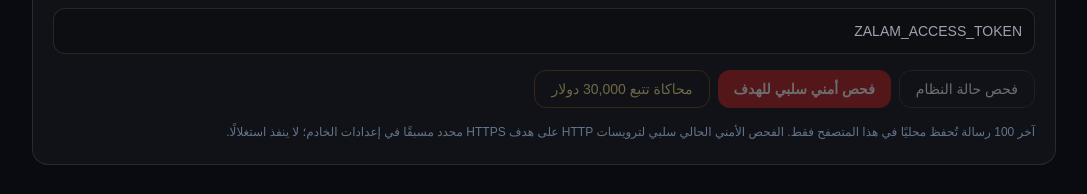
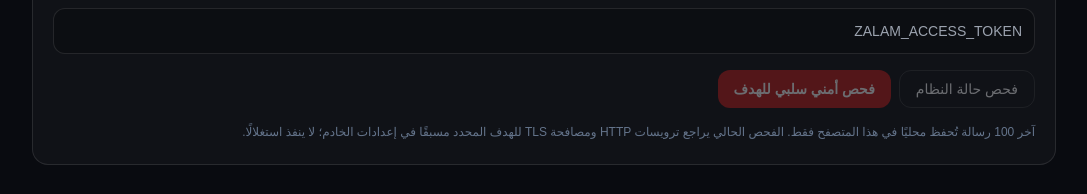
Before and after one commit to jovanexpress713-jpg/zalam-ai, a Next.js app: page / in a window 1280 px wide. Shown: the part 252-446 px from the top of the page, without its empty margins (96-1183 px from the left). Built offline with nearby package versions, Linux system fonts and the light colour scheme.

Commit message:
Remove synthetic finance demo and show TLS assessment

```diff
--- a/src/app/page.tsx
+++ b/src/app/page.tsx
@@ -3,10 +3,10 @@
 import { FormEvent, useEffect, useState } from "react";
 
 type Message = { role: "user" | "assistant"; content: string };
-type FinancialSimulation = { requestedAmount:number; currency:string; wallets:string[]; transfers:{id:string;from:string;to:string;amount:number;sequence:number}[]; detection:{suspiciousLayeringDetected:boolean;linkedWalletCount:number;linkedTransferCount:number;sourceToDestinationTraceable:boolean;severity:string;findings:string[]}; notice:string };
 type ScanResult = {
   target: string;
   mode: string;
+  tls?: { authorized: boolean; authorizationError: string | null; protocol: string | null; cipher: string | null; certificateValidTo: string | null };
   httpStatus: number;
   checkedAt: string;
   summary: { total: number; passed: number; needsReview: number };
@@ -24,8 +24,6 @@ export default function Home() {
   const [labBusy, setLabBusy] = useState(false);
   const [labMessage, setLabMessage] = useState("");
   const [scanResult, setScanResult] = useState<ScanResult | null>(null);
-  const [simulation, setSimulation] = useState<FinancialSimulation | null>(null);
-  const [simulationBusy, setSimulationBusy] = useState(false);
   const [runtimeInfo, setRuntimeInfo] = useState<{state:string;provider:{configured:boolean};securityLab:{configured:boolean;mode:string}} | null>(null);
 
   useEffect(() => {
@@ -72,25 +70,6 @@ export default function Home() {
     } catch (error) {
       setLabMessage(error instanceof Error ? error.message : "تعذر فحص الحالة");
     } finally { setLabBusy(false); }
-  }
-
-  async function runFinancialSimulation() {
-    if (!accessToken.trim() || simulationBusy) return;
-    setSimulationBusy(true);
-    setSimulation(null);
-    try {
-      const response = await fetch("/api/security/financial-simulation", {
-        method: "POST",
-        headers: { "Content-Type": "application/json", "x-zalam-access-token": accessToken.trim() },
-        body: JSON.stringify({ amount: 30000 }),
-        cache: "no-store"
-      });
-      const data = await response.json();
-      if (!response.ok) throw new Error(data.error || "تعذرت المحاكاة");
-      setSimulation(data);
-    } catch (error) {
-      setLabMessage(error instanceof Error ? error.message : "تعذرت المحاكاة");
-    } finally { setSimulationBusy(false); }
   }
 
   async function runPassiveScan() {
@@ -169,7 +148,6 @@ export default function Home() {
           <div className="mt-4 flex flex-wrap gap-2">
             <button type="button" disabled={!accessToken.trim() || labBusy} onClick={loadStatus} className="rounded-xl border border-white/15 px-4 py-2 text-sm disabled:opacity-40">{labBusy ? "جارٍ الفحص..." : "فحص حالة النظام"}</button>
             <button type="button" disabled={!accessToken.trim() || labBusy} onClick={runPassiveScan} className="rounded-xl bg-red-700 px-4 py-2 text-sm font-bold disabled:opacity-40">{labBusy ? "جارٍ التنفيذ..." : "فحص أمني سلبي للهدف"}</button>
-            <button type="button" disabled={!accessToken.trim() || simulationBusy} onClick={runFinancialSimulation} className="rounded-xl border border-amber-500/40 px-4 py-2 text-sm text-amber-200 disabled:opacity-40">{simulationBusy ? "جارٍ تشغيل المحاكاة..." : "محاكاة تتبع 30,000 دولار"}</button>
           </div>
           {runtimeInfo && <div className="mt-4 grid gap-2 rounded-xl bg-black/20 p-4 text-sm sm:grid-cols-3">
             <p>المزوّد: <b>{runtimeInfo.provider.configured ? "مُعدّ" : "يحتاج إعدادًا"}</b></p>
@@ -177,21 +155,14 @@ export default function Home() {
             <p>الحالة: <b>{runtimeInfo.state}</b></p>
           </div>}
           {labMessage && <p className="mt-3 text-sm text-slate-300">{labMessage}</p>}
-          {simulation && <div className="mt-4 rounded-xl border border-amber-500/30 bg-amber-950/10 p-4">
-            <b>محاكاة مالية اصطناعية — {simulation.requestedAmount.toLocaleString()} {simulation.currency}</b>
-            <p className="mt-2 text-sm">تم ربط {simulation.detection.linkedWalletCount} محافظ و{simulation.detection.linkedTransferCount} تحويلات.</p>
-            <p className="mt-1 text-sm">اكتشاف التسلسل المشبوه: <b>{simulation.detection.suspiciousLayeringDetected ? "تم اكتشافه" : "لم يُكتشف"}</b> · إمكانية تتبع المصدر: <b>{simulation.detection.sourceToDestinationTraceable ? "نعم" : "لا"}</b></p>
-            <ol className="mt-3 space-y-2">{simulation.transfers.map(tx => <li key={tx.id} className="rounded-lg bg-black/20 p-2 text-xs">{tx.id}: {tx.from} ← {tx.to} · {tx.amount.toLocaleString()} USD تجريبي</li>)}</ol>
-            <p className="mt-3 text-xs text-slate-400">{simulation.notice}</p>
-          </div>}
           {scanResult && <div className="mt-4 rounded-xl border border-white/10 p-4">
-            <div className="flex flex-wrap justify-between gap-2"><b>نتيجة الفحص: {scanResult.target}</b><span className="text-xs text-slate-400">HTTP {scanResult.httpStatus}</span></div>
+            <div className="flex flex-wrap justify-between gap-2"><b>نتيجة الفحص: {scanResult.target}</b><span className="text-xs text-slate-400">HTTP {scanResult.httpStatus}</span><span className="text-xs text-slate-400">TLS {scanResult.tls?.protocol || "غير متاح"} · {scanResult.tls?.authorized ? "الشهادة موثوقة" : "راجع الشهادة"}</span></div>
             <p className="mt-2 text-sm">اجتاز {scanResult.summary.passed} من {scanResult.summary.total} · يحتاج مراجعة {scanResult.summary.needsReview}</p>
             <button type="button" onClick={exportScanReport} className="mt-3 rounded-lg border border-white/15 px-3 py-2 text-xs text-slate-200">تصدير التقرير JSON</button>
             <ul className="mt-3 space-y-2">{scanResult.results.map((item) => <li key={item.name} className="flex flex-wrap justify-between gap-2 border-t border-white/10 pt-2 text-sm"><span>{item.name}</span><span className={item.status === "present" ? "text-emerald-400" : "text-amber-300"}>{item.status === "present" ? "موجود" : "يحتاج مراجعة"}</span>{item.recommendation && <p className="w-full text-xs text-slate-400">{item.recommendation}</p>}</li>)}</ul>
             <p className="mt-3 text-xs leading-6 text-slate-500">{scanResult.limitations.join(" ")}</p>
           </div>}
-          <p className="mt-3 text-xs leading-6 text-slate-500">آخر 100 رسالة تُحفظ محليًا في هذا المتصفح فقط. الفحص الأمني الحالي سلبي لترويسات HTTP على هدف HTTPS محدد مسبقًا في إعدادات الخادم؛ لا ينفذ استغلالًا.</p>
+          <p className="mt-3 text-xs leading-6 text-slate-500">آخر 100 رسالة تُحفظ محليًا في هذا المتصفح فقط. الفحص الحالي يراجع ترويسات HTTP ومصافحة TLS للهدف المحدد مسبقًا في إعدادات الخادم؛ لا ينفذ استغلالًا.</p>
         </div>
         <div className="space-y-4">
           {messages.length === 0 && <div className="py-12 text-center text-sm text-slate-500">اكتب رسالتك لبدء المحادثة</div>}
```
